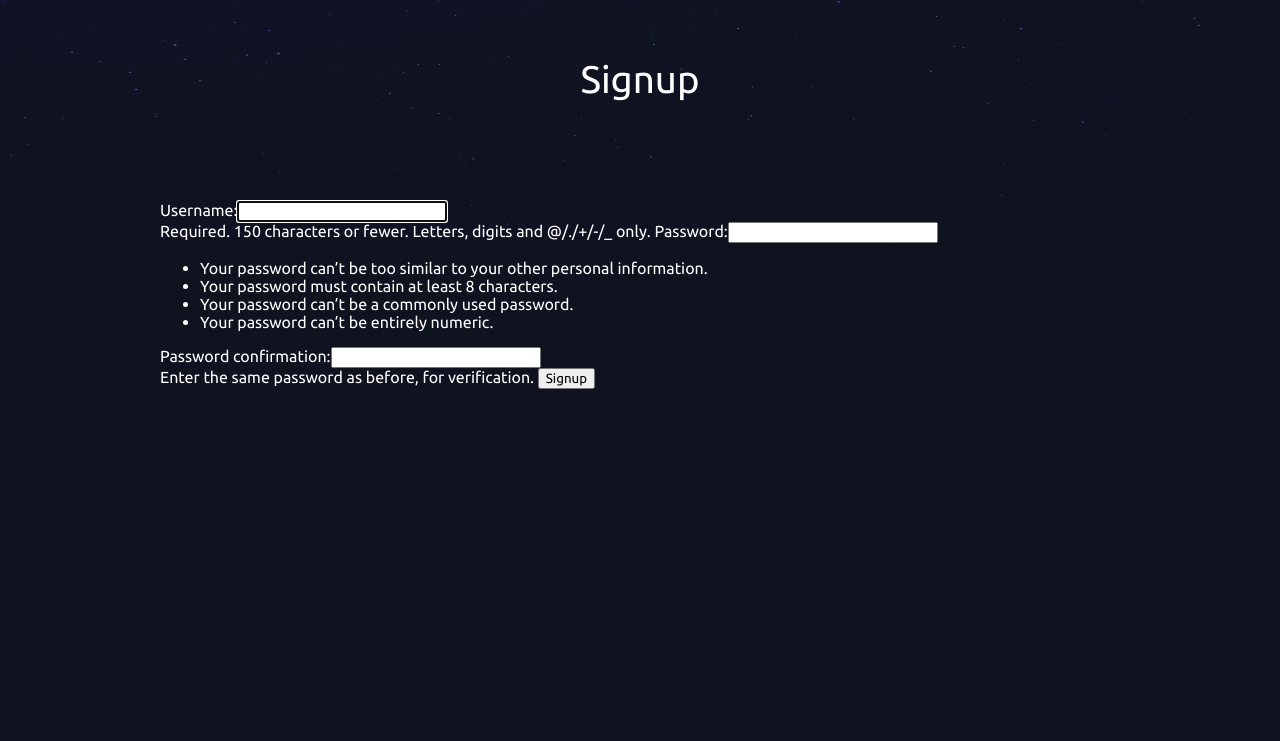
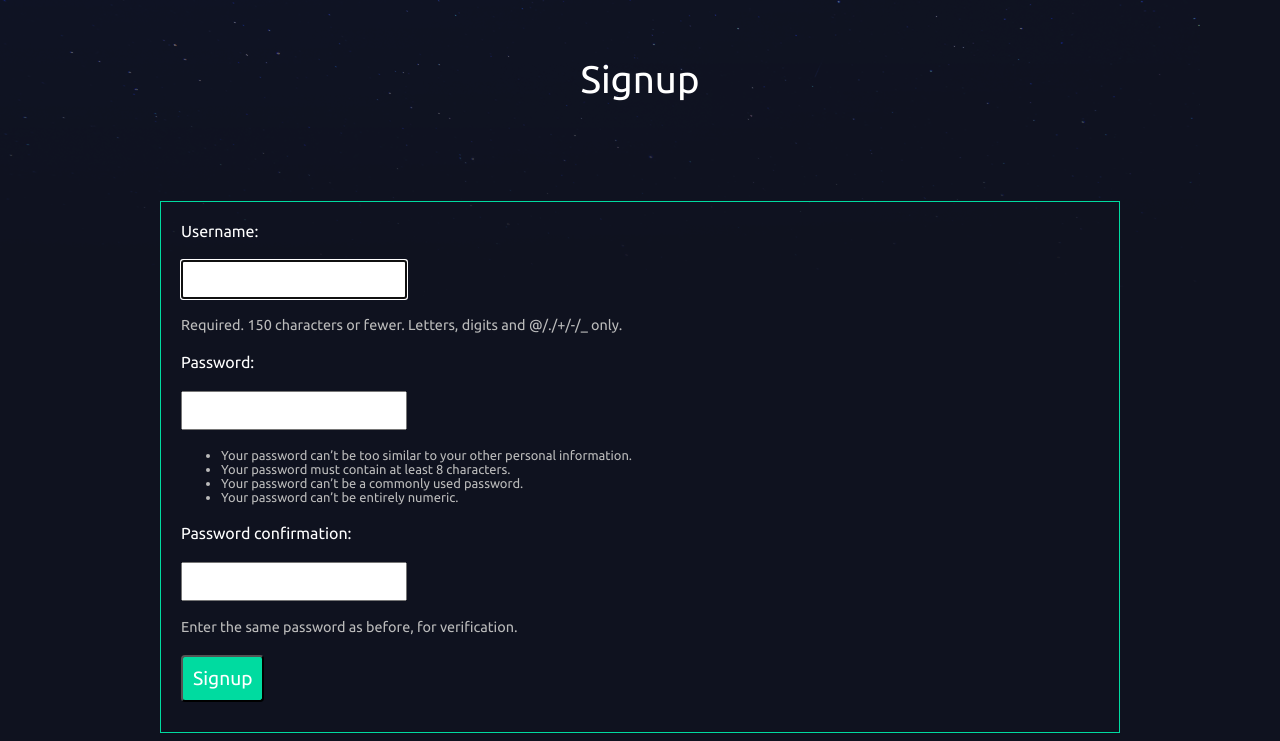
Before and after one commit to gabrielfeitosa00/djangonautic, a Django app: page /accounts/signup/ in a window 1280 px wide. Shown: the part 141-882 px from the top of the page. Before the commit the page ends 530 px from the top, so only its background shows below. Run offline with Django 3.2, Linux system fonts and the light colour scheme.

Commit message:
styled the forms

```diff
--- a/assets/styles.css
+++ b/assets/styles.css
@@ -99,3 +99,52 @@ nav button{
 .article-detail .article p {
     text-align: center;
 }
+
+.site-form{
+    margin-top: 60px;
+    border: 1px solid #00dba0;
+    padding: 20px;
+
+}
+
+.site-form input, .site-form textarea {
+    display:block;
+    margin: 20px 0 0 0;
+    padding: 10px;
+}
+
+a.highlight {
+    border: 1px solid #00dba0;
+    padding: 10px;
+    border-radius: 4px;
+    color:#00dba0;
+}
+
+.helptext, .helptext ul {
+    margin: 0 auto 20px;
+    color: #bbb;
+    font-size: 0.9em;
+    display: block;
+
+
+}
+ .errorlist li {
+    padding: 10px;
+    list-style-type: none;
+    border: 1px solid #ff5722;
+    color: #ff5722;
+    margin: 10px 0
+}
+
+.errorlist{
+    padding: 0
+}
+
+.site-form input[type="submit"] {
+    background: #00dba0;
+    color: #fff;
+    font-size: 1.2em;
+    border-radius: 4px;
+    margin: 10px 0;
+
+}
```
